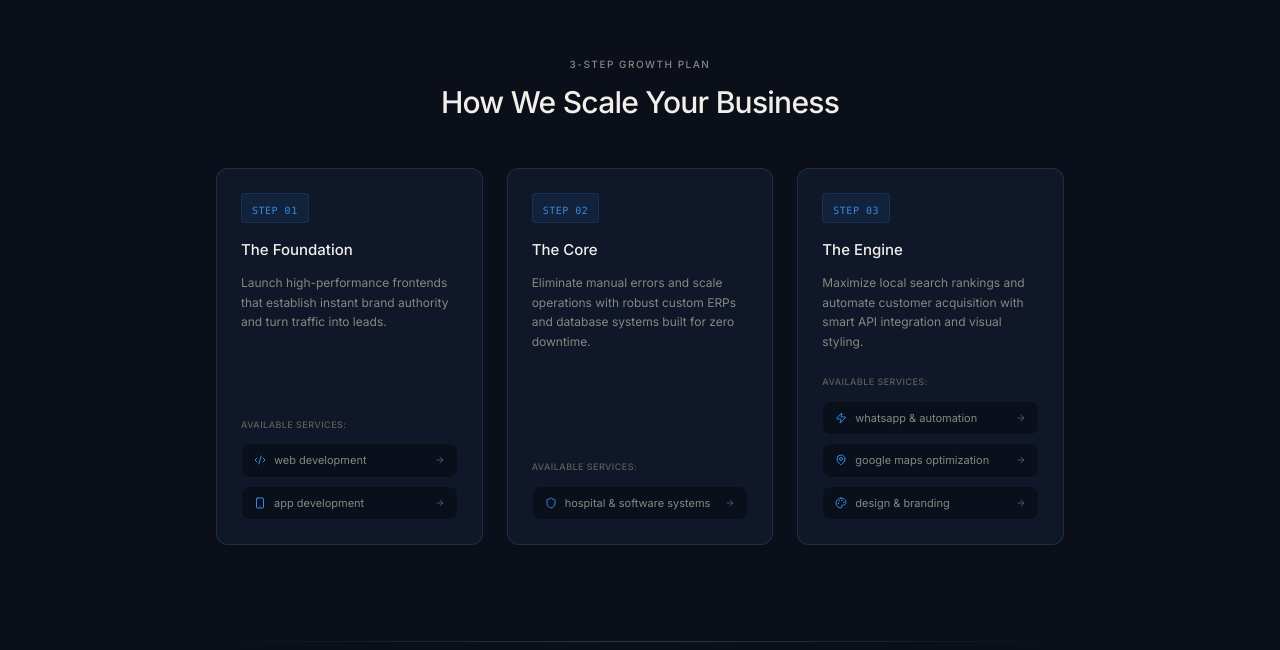
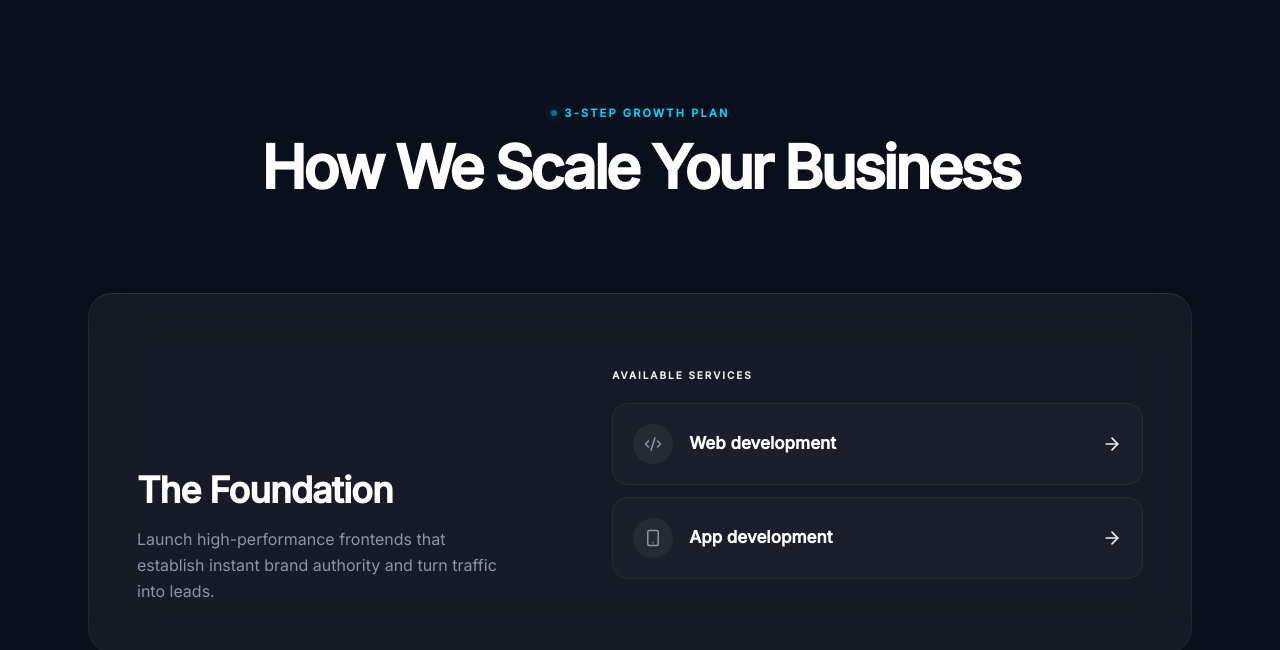
Before and after one commit to bc260205273awa-tech/MrDevs.dev, a Next.js app: page / in a window 1280 px wide. Shown: the part 4011-4661 px from the top of the page. Built offline with nearby package versions, Linux system fonts and the light colour scheme.

Commit message:
Implement stacked glass blocks for How We Scale section (Phase 6)

```diff
--- a/components/Services.tsx
+++ b/components/Services.tsx
@@ -77,76 +77,88 @@ export default function Services() {
   useScrollReveal(containerRef);
 
   return (
-    <section id="services" ref={containerRef} className="py-20 bg-[#0a0f1a] font-sans overflow-hidden">
-      <div className="max-w-4xl mx-auto px-6">
+    <section id="services" ref={containerRef} className="py-24 md:py-32 bg-bg-main font-sans overflow-hidden">
+      <div className="max-w-6xl mx-auto px-6">
 
         {/* Section Header */}
-        <div className="flex flex-col items-center mb-12 text-center scroll-reveal">
-          <span className="text-[10px] font-medium text-[#888780] tracking-[0.15em] uppercase mb-3 select-none">
+        <div className="flex flex-col items-center mb-16 md:mb-24 scroll-reveal">
+          <div className="flex items-center gap-2 mb-4">
+            <span className="w-1.5 h-1.5 rounded-full bg-accent-cyan animate-pulse shadow-[0_0_8px_rgba(0,212,255,0.8)]"></span>
+            <span className="text-[11px] font-bold text-accent-cyan tracking-[0.2em] uppercase select-none">
               3-Step Growth Plan
             </span>
-          <h2 className="text-2xl md:text-3xl font-medium text-[#f1efe8] tracking-tight">
+          </div>
+
+          <h2 className="text-4xl md:text-5xl lg:text-6xl font-bold text-text-heading tracking-tighter max-w-3xl text-center leading-[1.05]">
             How We Scale Your Business
           </h2>
         </div>
 
-        {/* 3-Step Flow Grid */}
-        <div className="grid grid-cols-1 md:grid-cols-3 gap-6">
+        {/* Stacked Feature Blocks */}
+        <div className="flex flex-col gap-8 md:gap-12 relative z-10">
           {STEPS.map((step, idx) => (
             <div
               key={step.num}
-              className="scroll-reveal group relative bg-[#0f1729] border border-[rgba(133,183,235,0.15)] rounded-xl p-6 hover:border-[rgba(133,183,235,0.3)] duration-200 flex flex-col justify-between"
+              // [CHANGED] Swapped small box for massive, full-width glassmorphism block matching Phase 2 Bento tokens
+              className="scroll-reveal group relative bg-white/5 backdrop-blur-xl border border-white/5 border-t-white/10 rounded-3xl p-8 lg:p-12 hover:border-white/10 hover:bg-white/[0.07] transition-all duration-500 overflow-hidden"
               style={{ transitionDelay: `${idx * 100}ms` }}
             >
-              <div>
-                {/* Step Number Badge */}
-                <div className="inline-block px-2.5 py-0.5 rounded bg-[#378ADD]/10 border border-[#378ADD]/15 mb-4 select-none">
-                  <span className="text-[10px] font-mono font-medium text-[#378ADD] tracking-wider">
-                    STEP {step.num}
-                  </span>
+              {/* Subtle background glow on hover */}
+              <div className="absolute top-0 right-0 w-96 h-96 bg-accent-primary/10 rounded-full blur-[100px] opacity-0 group-hover:opacity-100 transition-opacity duration-700 pointer-events-none" />
+
+              {/* Internal Split (Left: Content, Right: Command Palette Links) */}
+              <div className="relative z-10 flex flex-col lg:flex-row gap-12 lg:gap-24">
+
+                {/* Left Side: Number, Title, Outcome */}
+                <div className="lg:w-5/12 flex flex-col justify-center">
+                  {/* [CHANGED] Massive glowing step number replacing tiny badge */}
+                  <div className="text-[5rem] lg:text-[7rem] font-bold tracking-tighter text-transparent bg-clip-text bg-gradient-to-b from-accent-cyan/20 to-transparent leading-none mb-4 select-none pointer-events-none group-hover:from-accent-cyan/30 transition-all duration-500">
+                    {step.num}
                   </div>
-
-                {/* Step Title */}
-                <h3 className="font-sans font-medium text-[15px] text-[#f1efe8] mb-3">
+                  <h3 className="font-sans font-semibold text-3xl lg:text-4xl text-text-heading mb-4 tracking-tight group-hover:text-accent-cyan transition-colors duration-500">
                     {step.title}
                   </h3>
-
-                {/* Step Outcome */}
-                <p className="font-sans text-[#888780] text-xs leading-relaxed">
+                  <p className="font-sans text-text-body text-[16px] leading-relaxed">
                     {step.outcome}
                   </p>
                 </div>
 
-              {/* Sub-services links */}
-              <div className="flex flex-col gap-2 mt-6">
-                <span className="text-[9px] font-medium text-[#5F5E5A] tracking-wider uppercase select-none mb-1">
-                  Available Services:
-                </span>
+                {/* Right Side: Command Palette Service Links */}
+                <div className="lg:w-7/12 flex flex-col gap-3 justify-center mt-4 lg:mt-0">
+                  <div className="text-[10px] font-bold text-accent-cyan/70 tracking-[0.2em] uppercase select-none mb-2">
+                    Available Services
+                  </div>
+
                   {step.services.map((service, sIdx) => {
                     const Icon = service.icon;
                     return (
                       <a
                         key={sIdx}
                         href={service.href}
-                      className="group/btn inline-flex items-center justify-between w-full px-3 py-2 bg-[#0a0f1a]/85 border border-[rgba(133,183,235,0.06)] hover:border-[#378ADD]/45 hover:bg-[#378ADD]/5 rounded-lg transition-all duration-200"
+                        // [CHANGED] Replaced tiny links with high-end, wide command palette rows
+                        className="group/link flex items-center justify-between w-full p-4 lg:p-5 bg-white/[0.02] border border-white/5 hover:border-accent-primary/40 hover:bg-accent-primary/5 rounded-2xl transition-all duration-300"
                       >
-                      <div className="flex items-center gap-2">
-                        <Icon size={12} className="text-[#378ADD]" />
-                        <span className="font-sans text-[11px] text-[#888780] group-hover/btn:text-[#f1efe8] transition-colors">
-                          {service.title.toLowerCase()}
+                        <div className="flex items-center gap-4">
+                          <div className="w-10 h-10 rounded-full bg-white/5 flex items-center justify-center group-hover/link:bg-accent-primary/10 transition-colors">
+                            <Icon size={18} className="text-text-body group-hover/link:text-accent-cyan transition-colors" />
+                          </div>
+                          <span className="font-semibold text-[15px] lg:text-[17px] text-text-heading group-hover/link:text-accent-cyan transition-colors">
+                            {service.title}
                           </span>
                         </div>
-                      <ArrowRight size={10} className="text-[#5F5E5A] group-hover/btn:text-[#378ADD] group-hover/btn:translate-x-0.5 transition-all" />
+                        <ArrowRight size={20} className="text-text-body/50 group-hover/link:text-accent-cyan group-hover/link:translate-x-1 transition-all" />
                       </a>
                     );
                   })}
+                </div>
+
               </div>
             </div>
           ))}
         </div>
 
         {/* Section Divider */}
-        <div className="section-divider mt-24" />
+        <div className="section-divider mt-32 opacity-50" />
       </div>
     </section>
   );
```
Lines whose indentation alone changed are shown as unchanged.
